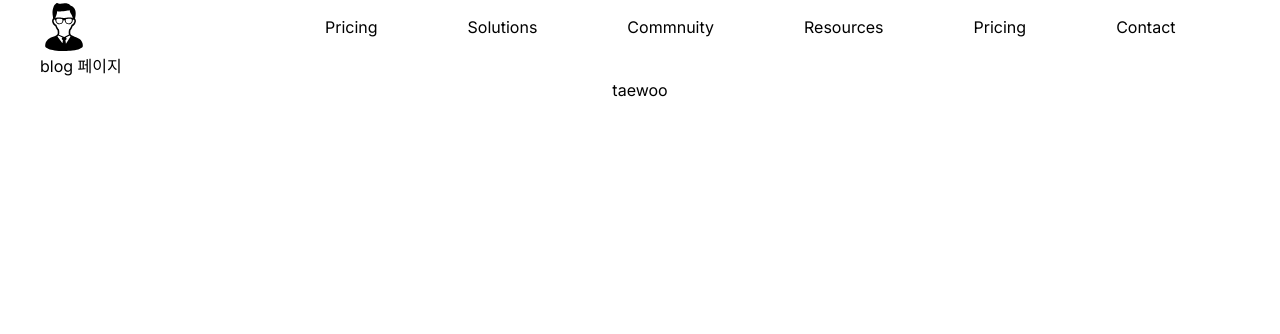
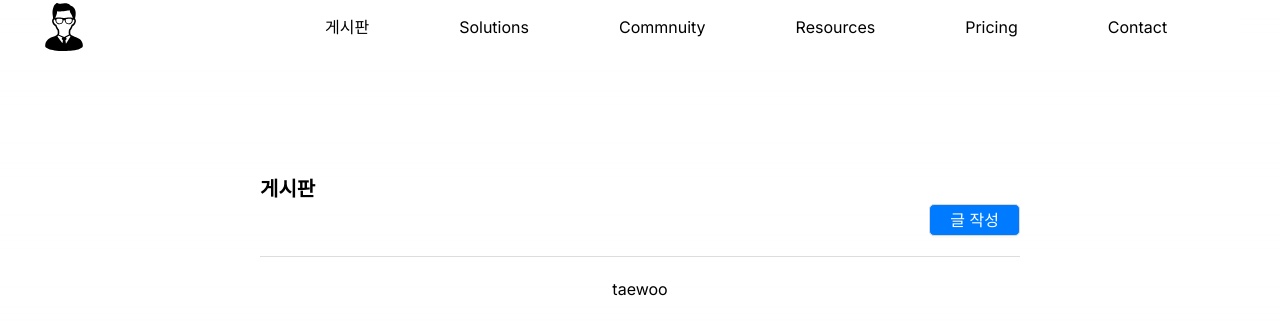
Before and after one commit to rlaxodn322/next14-Blog, a Next.js app: page /blog/01 in a window 1280 px wide. Shown: the top 334 px of the page. Built offline with nearby package versions, Linux system fonts and the light colour scheme.

Commit message:
게시판 로컬스토리지 생성 (삭제 추가 기능)

```diff
--- a/package.json
+++ b/package.json
@@ -10,6 +10,7 @@
   },
   "dependencies": {
     "antd": "^5.19.4",
+    "dayjs": "^1.11.12",
     "next": "14.2.4",
     "react": "^18",
     "react-dom": "^18",
--- a/src/app/blog/01/page.tsx
+++ b/src/app/blog/01/page.tsx
@@ -1,10 +1,193 @@
-import React from 'react';
+'use client'; // This component will run on the client-side
+
+import React, { useState, useEffect, ChangeEvent } from 'react';
+import { Modal, Input, Button, Popconfirm } from 'antd';
+import styled from 'styled-components';
+import dayjs from 'dayjs';
+
+// 게시판 전체 컨테이너
+const BoardContainer = styled.div`
+  max-width: 800px;
+  margin: 0 auto;
+  padding: 20px;
+  margin-top: 100px;
+  display: flex;
+  flex-direction: column;
+`;
+
+// 버튼 컨테이너
+const ButtonContainer = styled.div`
+  display: flex;
+  justify-content: flex-end;
+  margin-bottom: 20px;
+`;
+
+// 게시글 목록 컨테이너
+const PostList = styled.div`
+  border-top: 1px solid #ddd;
+`;
+
+// 게시글 항목
+const PostItem = styled.div`
+  border-bottom: 1px solid #ddd;
+  padding: 10px 0;
+  display: flex;
+  justify-content: space-between;
+  align-items: center;
+  cursor: pointer;
+  transition: background-color 0.3s ease;
+
+  &:hover {
+    background-color: #f9f9f9;
+  }
+
+  h3 {
+    margin: 0;
+    font-size: 18px;
+    color: #333;
+  }
+
+  p {
+    margin: 0;
+    color: #666;
+    font-size: 14px;
+  }
+`;
+
+// 글 작성 및 삭제 버튼
+const WriteButton = styled(Button)`
+  padding: 0px 20px;
+  background-color: #007bff;
+  color: white;
+  font-size: 16px;
+  border-radius: 5px;
+  cursor: pointer;
+  transition: background-color 0.3s ease;
+
+  &:hover {
+    background-color: #0056b3;
+  }
+`;
+
+// 삭제 버튼 스타일
+const DeleteButton = styled(Button)`
+  background-color: #ff4d4f;
+  color: white;
+  border: none;
+  margin-left: 10px;
+  cursor: pointer;
+  transition: background-color 0.3s ease;
+
+  &:hover {
+    background-color: #e63946;
+  }
+`;
+
+// 포스트 타입 정의
+interface Post {
+  id: number;
+  title: string;
+  content: string;
+  date: string;
+}
 
 const Blog: React.FC = () => {
+  const [posts, setPosts] = useState<Post[]>([]);
+  const [isModalOpen, setIsModalOpen] = useState(false);
+  const [newPost, setNewPost] = useState({ title: '', content: '' });
+
+  useEffect(() => {
+    // Load posts from local storage on initial render
+    const storedPosts = JSON.parse(localStorage.getItem('posts') || '[]');
+    setPosts(storedPosts);
+  }, []);
+
+  const openModal = () => {
+    setIsModalOpen(true);
+  };
+
+  const closeModal = () => {
+    setIsModalOpen(false);
+  };
+
+  const handleInputChange = (
+    e: ChangeEvent<HTMLInputElement | HTMLTextAreaElement>
+  ) => {
+    const { name, value } = e.target;
+    setNewPost((prevPost) => ({
+      ...prevPost,
+      [name]: value,
+    }));
+  };
+
+  const handleSubmit = () => {
+    const newPostWithDate = {
+      ...newPost,
+      id: posts.length + 1,
+      date: dayjs().format('YYYY-MM-DD HH:mm:ss'),
+    };
+    const updatedPosts = [...posts, newPostWithDate];
+    setPosts(updatedPosts);
+    localStorage.setItem('posts', JSON.stringify(updatedPosts));
+    setNewPost({ title: '', content: '' });
+    setIsModalOpen(false);
+  };
+
+  const handleDelete = (id: number) => {
+    const updatedPosts = posts.filter((post) => post.id !== id);
+    setPosts(updatedPosts);
+    localStorage.setItem('posts', JSON.stringify(updatedPosts));
+  };
+
   return (
-    <>
-      <div>blog 페이지</div>
-    </>
+    <BoardContainer>
+      <h2 style={{ fontSize: '20px', fontWeight: 'bold' }}>게시판</h2>
+      <ButtonContainer>
+        <WriteButton onClick={openModal}>글 작성</WriteButton>
+      </ButtonContainer>
+      <PostList>
+        {posts.map((post) => (
+          <PostItem key={post.id}>
+            <div>
+              <h3>{post.title}</h3>
+              <p>{post.content}</p>
+              <p>작성일: {post.date}</p>
+            </div>
+            <div>
+              <Popconfirm
+                title="정말로 삭제하시겠습니까?"
+                onConfirm={() => handleDelete(post.id)}
+                okText="Yes"
+                cancelText="No"
+              >
+                <DeleteButton>삭제</DeleteButton>
+              </Popconfirm>
+            </div>
+          </PostItem>
+        ))}
+      </PostList>
+      <Modal
+        title="새 글 작성"
+        open={isModalOpen}
+        onOk={handleSubmit}
+        onCancel={closeModal}
+      >
+        <Input
+          name="title"
+          placeholder="제목"
+          value={newPost.title}
+          onChange={handleInputChange}
+          style={{ marginBottom: '10px' }}
+        />
+        <Input.TextArea
+          name="content"
+          placeholder="내용"
+          value={newPost.content}
+          onChange={handleInputChange}
+          rows={4}
+        />
+      </Modal>
+    </BoardContainer>
   );
 };
 
--- a/src/app/layout/header.tsx
+++ b/src/app/layout/header.tsx
@@ -24,7 +24,10 @@ const App: React.FC = () => (
           </Link>
         </div>
         <div style={{ width: '80%', display: 'flex' }}>
-          <div style={divstyle}>Pricing</div>
+          <Link href="/blog/01">
+            <div style={divstyle}>게시판</div>
+          </Link>
+
           <div style={divstyle}>Solutions</div>
           <div style={divstyle}>Commnuity</div>
           <div style={divstyle}>Resources</div>
```
Also changed, not shown: 1 other file (tests, documents, lock files or other folders).
